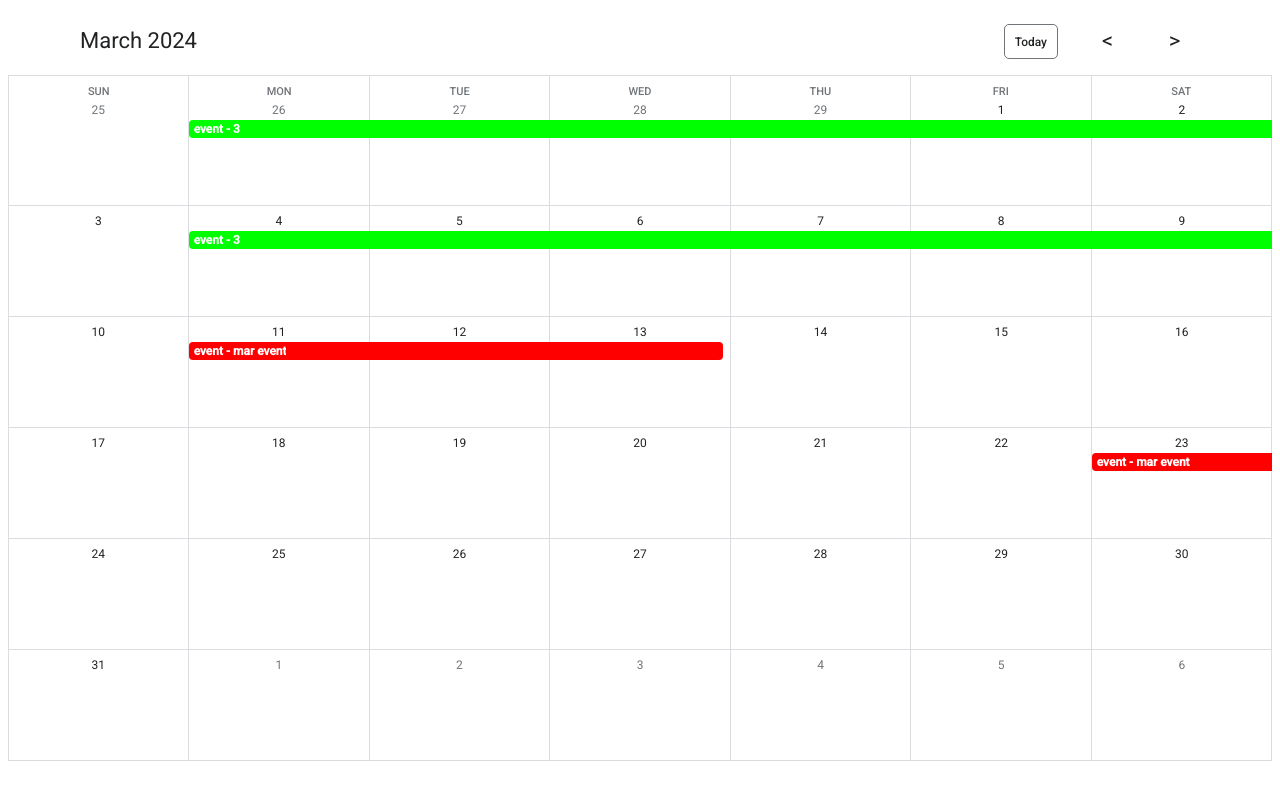
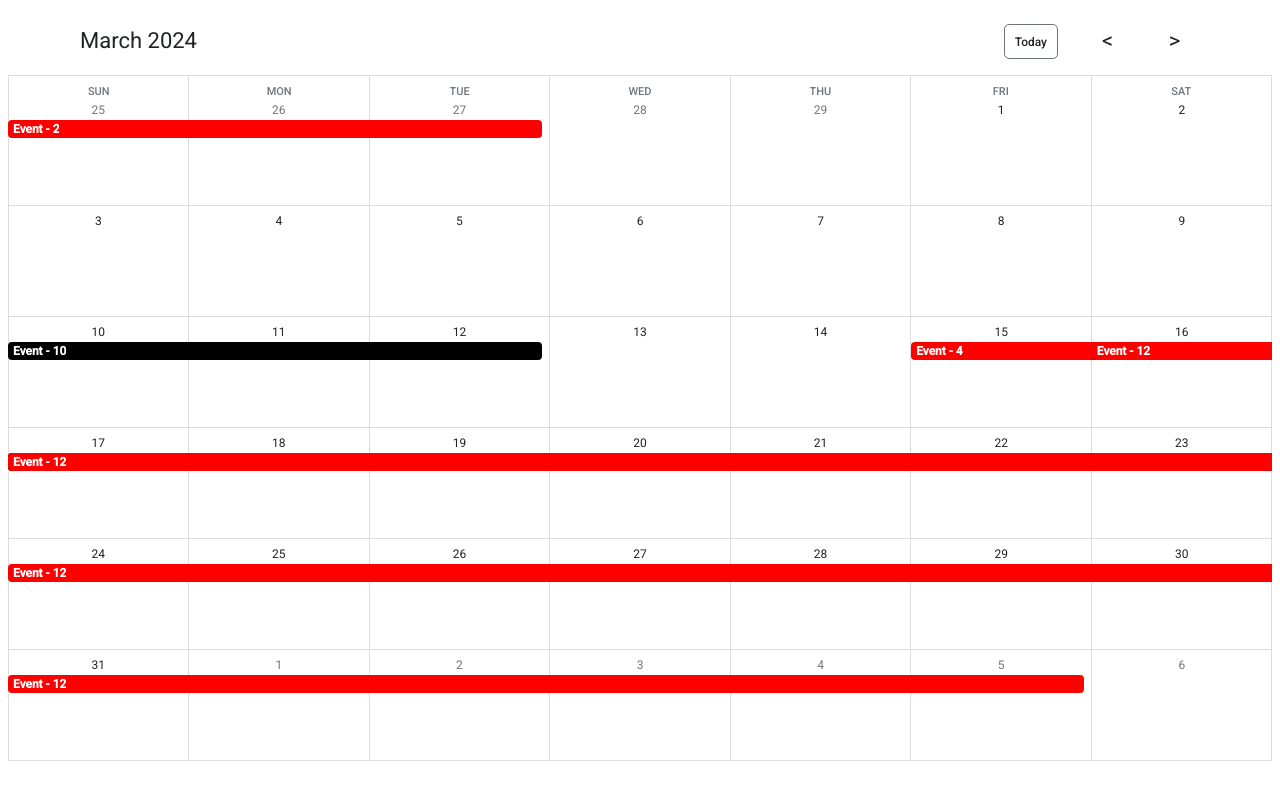
Before and after one commit to chandirasekar7828/calendar-template, an Angular app: page / in a window 1280 px wide. Built offline with nearby package versions, Linux system fonts and the light colour scheme; data requests are answered from the project's data file.

Commit message:
Complete: get events, align events in frontend. Bug: topSpace of the events, if event end in SAT event got extra 2 days

```diff
--- a/data/db.json
+++ b/data/db.json
@@ -5,7 +5,7 @@
       "batch_code": "b001",
       "start_date": "Tue Feb 13 2024 00:00:00 GMT+0530 (India Standard Time)",
       "end_date": "Thu Feb 15 2024 00:00:00 GMT+0530 (India Standard Time)",
-        "description": "Hello world 1",
+      "description": "Event - 1",
       "background_color": "#00ff00",
       "location": "Legend Inn"
     },
@@ -14,7 +14,7 @@
       "batch_code": "b002",
       "start_date": "Fri Feb 23 2024 00:00:00 GMT+0530 (India Standard Time)",
       "end_date": "Wed Feb 28 2024 00:00:00 GMT+0530 (India Standard Time)",
-        "description": "Hello world 2",
+      "description": "Event - 2",
       "background_color": "#ff0000",
       "location": "Melanka"
     },
@@ -23,7 +23,7 @@
       "batch_code": "b003",
       "start_date": "Tue Feb 06 2024 00:00:00 GMT+0530 (India Standard Time)",
       "end_date": "Sat Feb 10 2024 00:00:00 GMT+0530 (India Standard Time)",
-        "description": "event - 1",
+      "description": "Event - 3",
       "background_color": "#ffff00",
       "location": "Legend Inn"
     },
@@ -32,7 +32,7 @@
       "batch_code": "b004",
       "start_date": "Sat Mar 16 2024 00:00:00 GMT+0530 (India Standard Time)",
       "end_date": "Tue Mar 19 2024 00:00:00 GMT+0530 (India Standard Time)",
-        "description": "event - mar event",
+      "description": "Event - 4",
       "background_color": "#ff0000",
       "location": "Legend Inn"
     },
@@ -41,7 +41,7 @@
       "batch_code": "b005",
       "start_date": "Tue Feb 06 2024 00:00:00 GMT+0530 (India Standard Time)",
       "end_date": "Thu Feb 15 2024 00:00:00 GMT+0530 (India Standard Time)",
-        "description": "event - 2",
+      "description": "Event - 5",
       "background_color": "#0000ff",
       "location": "Legend Inn"
     },
@@ -50,35 +50,64 @@
       "batch_code": "b006",
       "start_date": "Wed Feb 07 2024 00:00:00 GMT+0530 (India Standard Time)",
       "end_date": "Wed Feb 07 2024 00:00:00 GMT+0530 (India Standard Time)",
-        "description": "event - 3",
-        "background_color": "#00ff00",
+      "description": "Event - 6",
+      "background_color": "#000000",
       "location": "Legend Inn"
     },
     {
       "id": 7,
       "batch_code": "b006",
       "start_date": "Wed Feb 07 2024 00:00:00 GMT+0530 (India Standard Time)",
-        "end_date": "Wed Feb 09 2024 00:00:00 GMT+0530 (India Standard Time)",
-        "description": "event - 3",
-        "background_color": "#00ff00",
+      "end_date": "Fri Feb 09 2024 00:00:00 GMT+0530 (India Standard Time)",
+      "description": "Event - 7",
+      "background_color": "#00ffff",
       "location": "Legend Inn"
     },
     {
       "id": 8,
       "batch_code": "b006",
-        "start_date": "Thu Feb 06 2024 00:00:00 GMT+0530 (India Standard Time)",
-        "end_date": "Sat Mar 10 2024 00:00:00 GMT+0530 (India Standard Time)",
-        "description": "event - 3",
-        "background_color": "#00ff00",
+      "start_date": "The Feb 06 2024 00:00:00 GMT+0530 (India Standard Time)",
+      "end_date": "Sat Feb 10 2024 00:00:00 GMT+0530 (India Standard Time)",
+      "description": "Event - 8",
+      "background_color": "#000000",
       "location": "Legend Inn"
     },
     {
       "id": 9,
       "batch_code": "b006",
-        "start_date": "Mon Mar 05 2024 00:00:00 GMT+0530 (India Standard Time)",
-        "end_date": "Mon Mar 06 2024 00:00:00 GMT+0530 (India Standard Time)",
-        "description": "event new",
-        "background_color": "#00ff00",
+      "start_date": "Mon Feb 05 2024 00:00:00 GMT+0530 (India Standard Time)",
+      "end_date": "The Feb 06 2024 00:00:00 GMT+0530 (India Standard Time)",
+      "description": "Event - 9",
+      "background_color": "#000000",
+      "location": "Legend Inn"
+    },
+    {
+      "id": 10,
+      "batch_code": "b006",
+      "start_date": "Mon Mar 11 2024 00:00:00 GMT+0530 (India Standard Time)",
+      "end_date": "Wed Mar 13 2024 00:00:00 GMT+0530 (India Standard Time)",
+      "description": "Event - 10",
+      "background_color": "#000000",
+      "location": "Legend Inn"
+    }
+    ,
+    {
+      "id": 11,
+      "batch_code": "b006",
+      "start_date": "Sun Mar 17 2024 00:00:00 GMT+0530 (India Standard Time)",
+      "end_date": "Thu Mar 21 2024 00:00:00 GMT+0530 (India Standard Time)",
+      "description": "Event - 11",
+      "background_color": "#000000",
+      "location": "Legend Inn"
+    }
+    ,
+    {
+      "id": 12,
+      "batch_code": "b006",
+      "start_date": "Sun Mar 17 2024 00:00:00 GMT+0530 (India Standard Time)",
+      "end_date": "Sat Apr 06 2024 00:00:00 GMT+0530 (India Standard Time)",
+      "description": "Event - 12",
+      "background_color": "#ff0000",
       "location": "Legend Inn"
     }
   ]
--- a/src/app/components/calendar-view/calendar-view.component.html
+++ b/src/app/components/calendar-view/calendar-view.component.html
@@ -28,9 +28,9 @@
             </div>
             <div class="date-row">
                 <div class="date-area" *ngFor="let columnCount of columnDivider(); let colIndex = index">
-                    <span class="date-d"
-                        [class.current-month-dates]="monthDates[rowIndex * columnDivider().length + colIndex].isCurrentMonthDay">
-                        {{ monthDates[rowIndex * columnDivider().length + colIndex].date | date:'d' }}
+                    <span class="date-d" [attr.data-datekey]="getDateTime(getMonthDate(rowIndex, colIndex))"
+                        [class.current-month-dates]="getMonthDate(rowIndex, colIndex).isCurrentMonthDay">
+                        {{ getMonthDate(rowIndex, colIndex).date | date: 'd'}}
                     </span>
                 </div>
             </div>
@@ -38,14 +38,44 @@
                 <div class="event--row" style="height: 3.75em;">
 
                     <div role="gridcell" class="event-gridcell"
+                    [attr.data-datekey]="getDateTime(getMonthDate(rowIndex, colIndex))"
+                    *ngFor="let columnCount of columnDivider(); let colIndex = index"
+                    >
+                    <h2 class="event-title">{{ getEventsByDay(getMonthDate(rowIndex, colIndex)).length }} Events, {{ getMonthDate(rowIndex, colIndex).date }}</h2>
+                        <ng-container *ngIf="getEventsByDay(getMonthDate(rowIndex, colIndex)).length > 0">
+                            <div class="event-list">
+                                <ng-container *ngFor="let event of getEventsByDay(getMonthDate(rowIndex, colIndex))">
+                                    <div class="eve" [ngStyle]="event.styles">
+                                        <div role="button" class="eve-btn" [style.backgroundColor]="event.background_color">
+                                            <span aria-hidden="true" class="eve-text">
+                                                <span class="">{{ event.description }}</span>
+                                            </span>
+                                            <span class="eve-details">
+                                                {{ event.batch_code }}, {{ event.description }}
+                                            </span>
+                                        </div>
+                                    </div>
+                                </ng-container>
+                            </div>
+                        </ng-container>
+                    </div>
+                </div>
+            </div>
+        </div>
+    </div>
+</div>
+
+
+<!-- <div role="gridcell" class="event-gridcell"
+                        [attr.data-datekey]="getDateTime(getMonthDate(rowIndex, colIndex))"
                         *ngFor="let columnCount of columnDivider(); let colIndex = index">
-                        <h2 class="event-title">{{ getEventsByDay(monthDates[rowIndex * columnDivider().length + colIndex]).length }} Events, {{ monthDates[rowIndex * columnDivider().length + colIndex].date }}</h2>
+                        <h2 class="event-title">{{ getEventsByDay(getMonthDate(rowIndex, colIndex)).length }} Events, {{ getMonthDate(rowIndex, colIndex).date }}</h2>
                         <ng-container
-                            *ngIf="getEventsByDay(monthDates[rowIndex * columnDivider().length + colIndex]).length > 0">
+                            *ngIf="getEventsByDay(getMonthDate(rowIndex, colIndex)).length > 0">
                             <div class="event-list">
-                                <ng-container *ngFor="let event of getEventsByDay(monthDates[rowIndex * columnDivider().length + colIndex]);">
+                                <ng-container *ngFor="let event of getMonthDate(rowIndex, colIndex)">
                                     <div class="eve"
-                                        [style]="eventStyle(colIndex, getEventsByDay(monthDates[rowIndex * columnDivider().length + colIndex]).length ,event)">
+                                        [ngStyle]="">
                                         <div role="button" class="eve-btn" [style.backgroundColor]="event.background_color">
                                             <span aria-hidden="true" class="eve-text">
                                                 <span class="">{{ event.description }} </span>
@@ -58,8 +88,9 @@
                                 </ng-container>
                             </div>
                         </ng-container>
-                    </div>
-                    <!-- <div role="gridcell" class="event-gridcell">
+                    </div> -->
+
+<!-- <div role="gridcell" class="event-gridcell">
                         <h2 class="event-title">2 events, Monday, February 26</h2>
                         <div class="event-list">
                             <div class="eve"
@@ -72,23 +103,5 @@
                                         29,2024</span>
                                 </div>
                             </div>
-
-                            <div class="eve"
-                                style="left: 14.29%; width: 14.29%; top: 1em; border-color: rgb(3, 155, 229);">
-                                <div role="button" class="eve-btn" style="background-color: rgb(3, 155, 229);">
-                                    <span aria-hidden="true" class="eve-text">
-                                        <span class="">sjcnjncjns</span>
-                                    </span>
-                                    <span class="eve-details">All day, s, Murali tharan, No location, February 27 –
-                                        29,2024</span>
-                                </div>
-                            </div>
                         </div>
                     </div> -->
-
-                </div>
-            </div>
-        </div>
-    </div>
-
-</div>
--- a/src/app/components/calendar-view/calendar-view.component.ts
+++ b/src/app/components/calendar-view/calendar-view.component.ts
@@ -29,7 +29,9 @@ export class CalendarViewComponent {
 
     // event calling
     this._calendar.fetchEvents();
-    this.events = this._calendar.events;
+    // this.events = this._calendar.events;
+
+    // this.calculateEventsByDay();
   }
 
   // action btns
@@ -49,14 +51,15 @@ export class CalendarViewComponent {
   }
 
   // events
+  eventsByDay: any[] = [];
 
   getEventsByDay(monthDate: monthDate){
     // console.log(this._calendar.getEventsByDay(monthDate));
-
     return this._calendar.getEventsByDay(monthDate);
+    // this.events = this._calendar.getEventsByDay(monthDate);
   }
 
-  // utils funtions
+// utils funtions
   rowDivider() {
     return this._calendar.rowDivider()
   }
@@ -65,40 +68,14 @@ export class CalendarViewComponent {
     return this._calendar.columnDivider()
   }
 
-  eventStyle(colIndex: number, eventCount: number ,event : event) {
-
-    // console.log(colIndex);
-
-
-    let leftSpace = Math.abs(colIndex - 7)
-
-    let startDate = event.start_date
-    let endDate = event.end_date
-
-
-    let eventDateDifference = this.calculateDateDifference(startDate, endDate)
-
-
-    let topSpace = 0
-
-    return {
-      left : (14.29 * leftSpace) + '%',
-      width : (14.29 * eventDateDifference) + '%',
-      top: (0 + topSpace) + 'em'
-    }
+  getMonthDate(rowIndex: number, colIndex: number): any {
+    const index = rowIndex * this.columnDivider().length + colIndex;
+    return this.monthDates[index];
   }
 
-
-  calculateDateDifference(date1String: Date, date2String: Date): number {
-
-    const date1 = new Date(date1String);
-    const date2 = new Date(date2String);
-    const differenceMs = Math.abs(date2.getTime() - date1.getTime());
-    const differenceDays = Math.ceil(differenceMs / (1000 * 60 * 60 * 24));
-
-    return differenceDays;
+  getDateTime(monthDate: monthDate): number {
+    return new Date(monthDate.date).getTime()
   }
-
 }
 
 
--- a/src/app/services/calendar.service.ts
+++ b/src/app/services/calendar.service.ts
@@ -6,10 +6,9 @@ import { monthDate } from '../models/monthDate';
 import { event } from '../models/event';
 
 @Injectable({
-  providedIn: 'root'
+  providedIn: 'root',
 })
 export class CalendarService {
-
   monthYearTitle: string = '';
   months: string[] = [
     'January',
@@ -27,7 +26,15 @@ export class CalendarService {
   ];
 
   monthDates: monthDate[] = [];
-  days: string[] = ['Sunday', 'Monday', 'Tuesday', 'Wednesday', 'Thursday', 'Friday', 'Saturday'];
+  days: string[] = [
+    'Sunday',
+    'Monday',
+    'Tuesday',
+    'Wednesday',
+    'Thursday',
+    'Friday',
+    'Saturday',
+  ];
 
   private monthDatesSource = new BehaviorSubject<monthDate[]>([]);
   monthDates$: Observable<monthDate[]> = this.monthDatesSource.asObservable();
@@ -71,7 +78,8 @@ export class CalendarService {
       this.currentYear
     }`;
     this.monthDatesSource.next(this.monthDates);
-    console.log(this.monthDates);
+    // console.log(this.monthDates);
+
   }
 
   renderCalendarView(): void {
@@ -140,6 +148,7 @@ export class CalendarService {
   // events
   private API_URL = 'http://localhost:3000';
   events: event[] = [];
+  formatedEvents: any[] = []
 
   getEvents(): Observable<event[]> {
     return this.http.get<event[]>(`${this.API_URL}/batch`);
@@ -147,68 +156,14 @@ export class CalendarService {
 
   fetchEvents(): void {
     this.getEvents().subscribe((data: event[]) => {
-      this.events = this.eventSort([...data]);
+      // this.events = this.eventSort([...data]);
+      this.events = [...data];
       // return this.events = data
+      console.log(this.events);
+      this.breakEvents()
     });
   }
 
-  // eventSort(events: any[]) {
-  //    events.sort((a, b) => {
-  //     const startDateA = new Date(a.start_date);
-  //     const startDateB = new Date(b.start_date);
-
-  //     if (startDateA.getTime() <= startDateB.getTime()) {
-  //       return startDateA.getTime() - startDateB.getTime();
-  //     } else {
-  //       const endDateA = new Date(a.end_date);
-  //       const endDateB = new Date(b.end_date);
-  //       const durationA = endDateA.getTime() - startDateA.getTime();
-  //       const durationB = endDateB.getTime() - startDateB.getTime();
-  //       return durationB - durationA;
-  //     }
-  //   });
-  //   return events
-  // }
-
-  eventSort(events: event[]) {
-    events.sort((a: any, b: any) => {
-      const startDateA = new Date(a.start_date);
-      const endDateA = new Date(a.end_date);
-      const startDateB = new Date(b.start_date);
-      const endDateB = new Date(b.end_date);
-
-      const dateGapA = endDateA.getTime() - startDateA.getTime();
-      const dateGapB = endDateB.getTime() - startDateB.getTime();
-
-      return dateGapB - dateGapA;
-    });
-    console.log(events);
-
-    return events;
-  }
-
-
-  getEventsByDay(monthDate: monthDate){
-    // console.log(monthDate);
-
-    let day = monthDate.date;
-    let filteredEvents: event[] = [];
-    let hasEvents = false;
-
-    this.events.forEach((event) => {
-      let eventStartDate = new Date(event.start_date);
-      let eventEndDate = new Date(event.end_date);
-
-      if (day >= eventStartDate && day <= eventEndDate) {
-        filteredEvents.push(event);
-        hasEvents = true;
-      }
-    });
-
-    // console.log(filteredEvents);
-    monthDate.hasEvent = hasEvents;
-    return filteredEvents;
-  }
 
   // utils functions
   createDateFromDMY(dateString: any): Date {
@@ -222,11 +177,101 @@ export class CalendarService {
   }
 
   rowDivider() {
-    return new Array(this.monthDates.length / 7)
+    return new Array(this.monthDates.length / 7);
   }
 
   columnDivider() {
-    return new Array(7)
+    return new Array(7);
   }
 
+  breakEvents() {
+    let updatedEvents = [];
+    for (let event of this.events) {
+      let start_date = new Date(event.start_date);
+      let end_date = new Date(event.end_date);
+      let current_date = new Date(start_date);
+
+      while (current_date <= end_date) {
+        if (current_date.getDay() === 6) {
+          let new_end_date = new Date(current_date);
+          // new_end_date.setDate(current_date.getDate() - 1);
+
+          updatedEvents.push({
+            ...event,
+            start_date: start_date,
+            end_date: new_end_date,
+            styles: this.stylesOfEvent(start_date.getDay(), start_date, end_date)
+          });
+
+          start_date = new Date(current_date);
+          start_date.setDate(current_date.getDate() + 1);
+        }
+        current_date.setDate(current_date.getDate() + 1);
+      }
+
+      updatedEvents.push({
+        ...event,
+        start_date: start_date,
+        end_date: end_date,
+        styles: this.stylesOfEvent(start_date.getDay(), start_date, end_date)
+      });
+    }
+    this.formatedEvents = updatedEvents
+  }
+
+  stylesOfEvent(startingDay: number, startDate:Date, endDate: Date) {
+    let leftSpace = startingDay;
+    let eventDateDifference = this.calculateDateDifference(startDate, endDate) + 1;
+
+    let topSpace = 0
+    return {
+      top:  `${topSpace}em`,
+      left: `${14.29 * leftSpace}%`,
+      width: `${14.29 * eventDateDifference}%`,
+    };
+  }
+
+  calculateDateDifference(startDateString: Date, endDateString: Date): number {
+    const eventStartDate = new Date(startDateString);
+    const eventEndDate = new Date(endDateString);
+    const differenceMs = Math.abs(eventEndDate.getTime() - eventStartDate.getTime());
+    const differenceDays = Math.ceil(differenceMs / (1000 * 60 * 60 * 24));
+
+    return differenceDays;
+  }
+
+  getEventsByDay(monthDate: monthDate): any[] {
+    let day = new Date(monthDate.date);
+    let formatedFilteredEvents: any[] = [];
+    let hasEvents = false;
+    console.log(this.formatedEvents);
+
+    this.formatedEvents.forEach((formatedEvent) => {
+      let formatedEventStartDate = new Date(formatedEvent.start_date);
+
+      if (day.toDateString() === formatedEventStartDate.toDateString()) {
+        formatedFilteredEvents.push(formatedEvent);
+        hasEvents = true;
+      }
+    });
+
+    monthDate.hasEvent = hasEvents;
+    return formatedFilteredEvents;
+  }
+
+  // eventSort(events: event[]) {
+  //   events.sort((a: any, b: any) => {
+  //     const startDateA = new Date(a.start_date);
+  //     const endDateA = new Date(a.end_date);
+  //     const startDateB = new Date(b.start_date);
+  //     const endDateB = new Date(b.end_date);
+
+  //     const dateGapA = endDateA.getTime() - startDateA.getTime();
+  //     const dateGapB = endDateB.getTime() - startDateB.getTime();
+
+  //     return dateGapB - dateGapA;
+  //   });
+  //   return events;
+  // }
+
 }
```
Also changed, not shown: src/styles.css (+0 -37 lines), src/app/components/calendar-view/calendar-view.component.css (line endings or trailing spaces), 1 other file (tests, documents, lock files or other folders). Lines whose indentation alone changed are shown as unchanged.
